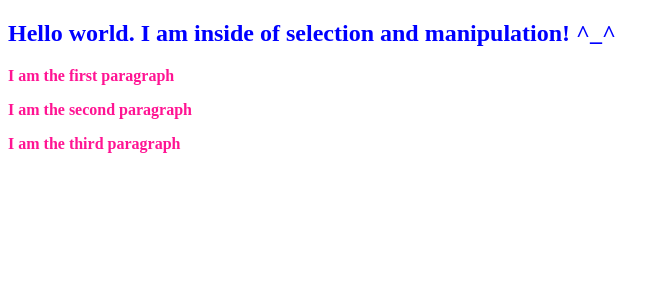
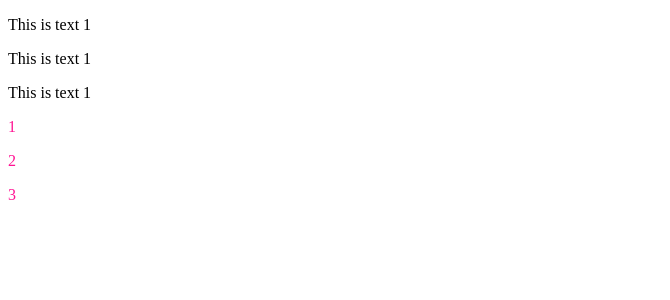
Before and after one commit to Hakeemmidan/d3_tutorial_following, a React (Create React App) app: page / in a window 1280 px wide. Shown: the top 300 px of the page, without its empty margins (0-670 px from the left). Built offline with nearby package versions, Linux system fonts and the light colour scheme.

Commit message:
Complete the second section ('data loading and binding') of the tutorial

```diff
--- a/src/App.js
+++ b/src/App.js
@@ -1,10 +1,11 @@
 import React from 'react';
-import { SelectionAndManipulation } from './selection_and_manipulation';
+// import { SelectionAndManipulation } from './selection_and_manipulation';
+import { DataLoadingAndBinding } from './data_loading_and_binding';
 
 function App() {
   return (
     <div className="App">
-      <SelectionAndManipulation />
+      <DataLoadingAndBinding />
     </div>
   );
 }
--- /dev/null
+++ b/src/data_loading_and_binding.jsx
@@ -0,0 +1,46 @@
+import React from 'react';
+import * as d3 from 'd3';
+
+export class DataLoadingAndBinding extends React.Component {
+    constructor(props) {
+        super(props)
+        this.state = {
+            data: [1,2,3]
+        }
+
+        this.executeD3 = this.executeD3.bind(this)
+    }
+
+    componentDidMount() {
+        this.executeD3()
+    }
+
+    executeD3() {
+     d3.select('.example_one')
+        .selectAll('whatever') // since whatever doesn't exist, this will return an empty array
+        // I don't think that adding this changes anything
+        // Question ) Why does it get added then?
+        .data(this.state.data)
+        .enter() // will take data entered from 'data' and perform operations on them individually
+        .append('p')
+        .text('This is text 1') // appends a 'p' tag to each piece of data
+
+     d3.select('.example_two')
+        .selectAll('p')
+        .data(this.state.data)
+        .enter()
+        .append('p')
+        .text((d, i) => {return d}) // d is the data point here and i is the index
+        .style('color', 'deeppink')
+
+    }
+
+    render() {
+        return (
+            <div>
+                <div className="example_one"/>
+                <div className="example_two"/>
+            </div>
+        )
+    }
+}
```
